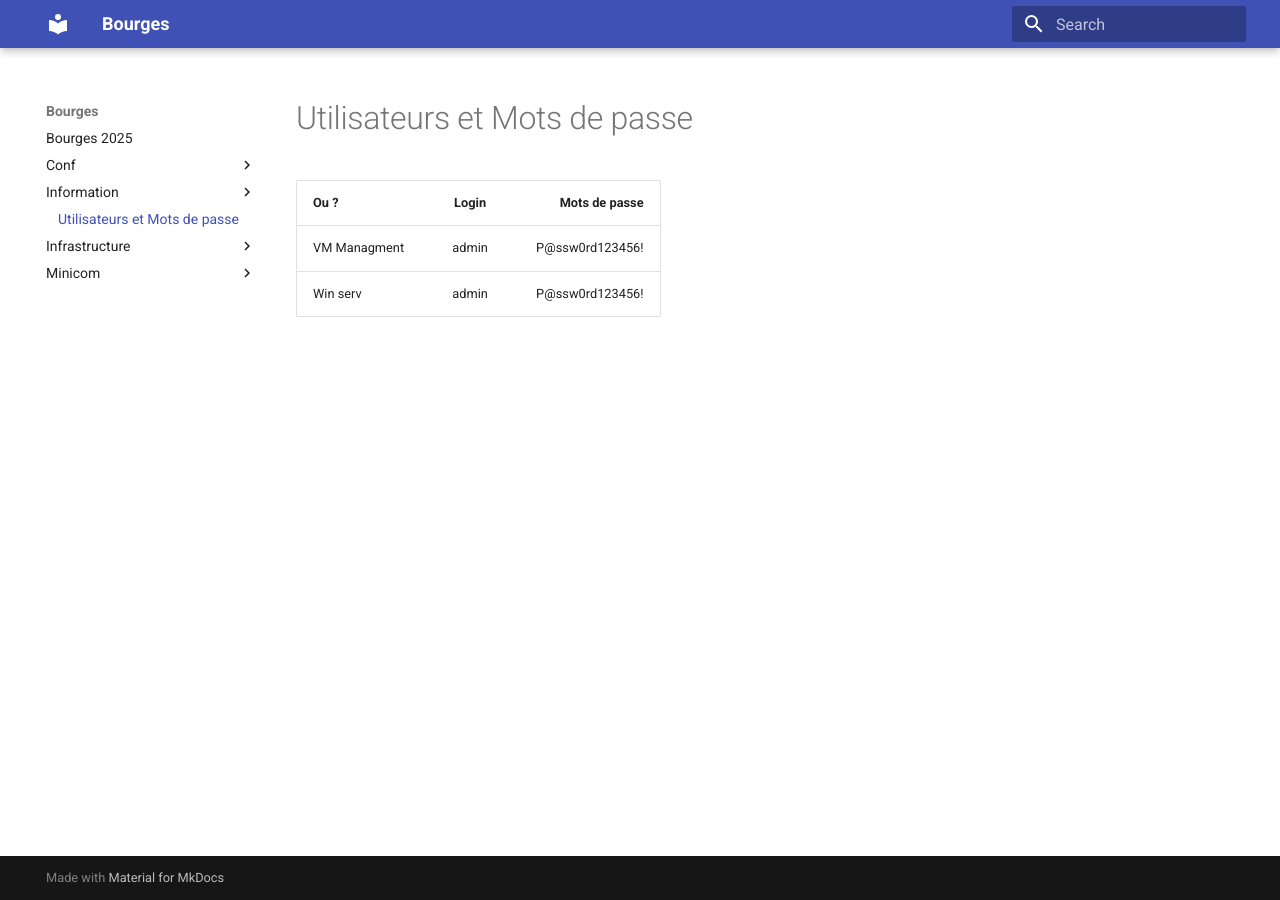
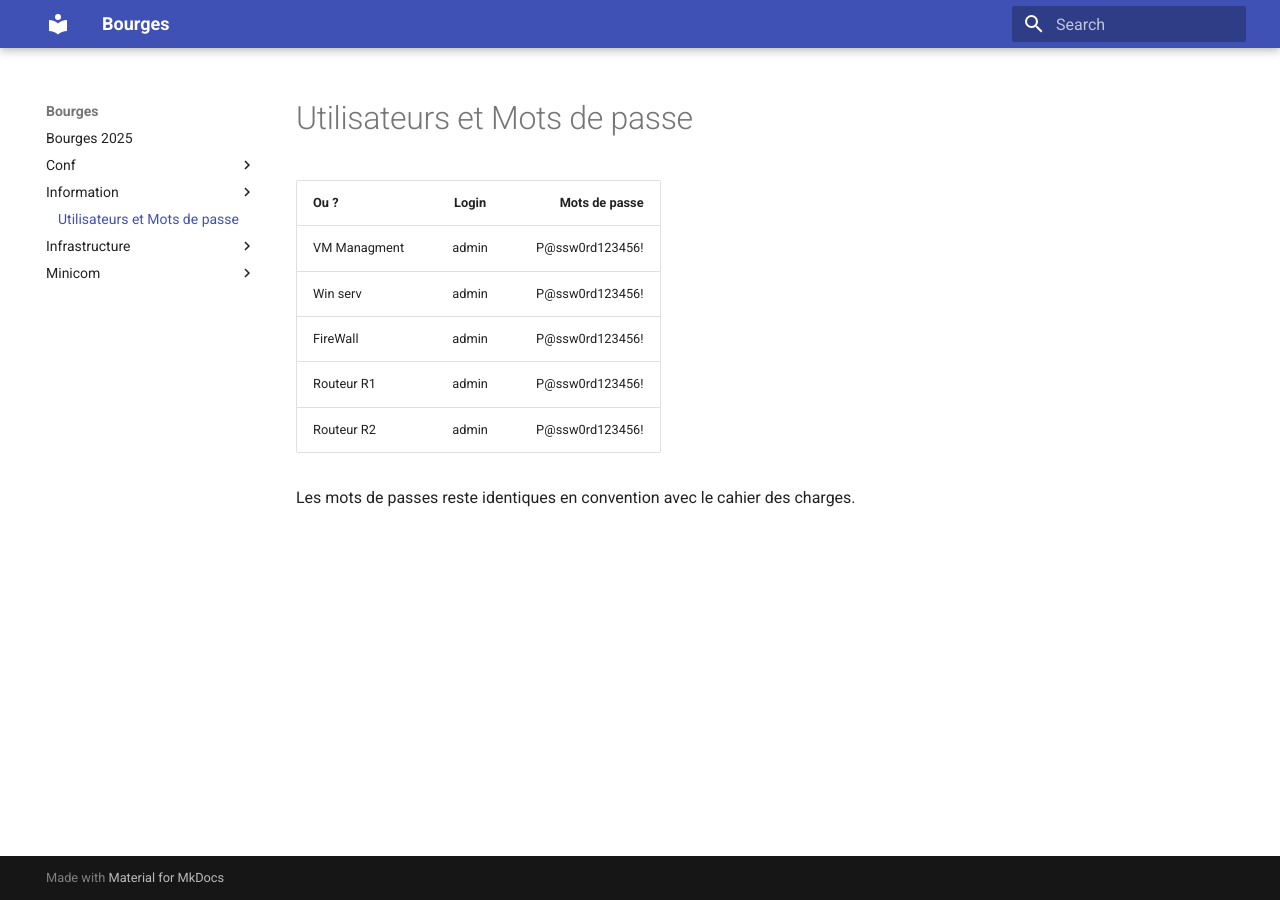
Before and after one commit to PatrickDummans/Bourges2025, an MkDocs documentation site: the page built from docs/Information/Utilisateurs & Mots de pass.md, in a window 1280 px wide. Built offline with MkDocs 1.6.1 and Material for MkDocs 9.7.7, drawn with Linux system fonts in a browser that asks for light colours.

Commit message:
mise a jours doc mdp

```diff
--- a/docs/Information/Utilisateurs & Mots de pass.md
+++ b/docs/Information/Utilisateurs & Mots de pass.md
@@ -4,3 +4,8 @@
 | :--------------- |:---------------:| -----:|
 | VM Managment     |   admin         |  P@ssw0rd123456! |
 | Win serv         |   admin         |  P@ssw0rd123456! |
+| FireWall         |   admin         |  P@ssw0rd123456! |
+| Routeur R1       |   admin         |  P@ssw0rd123456! |
+| Routeur R2       |   admin         |  P@ssw0rd123456! |
+
+Les mots de passes reste identiques en convention avec le cahier des charges.
```
